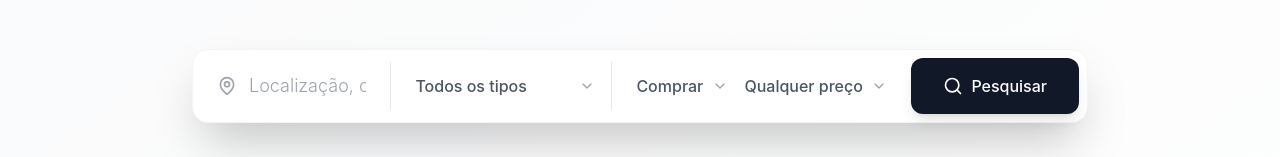
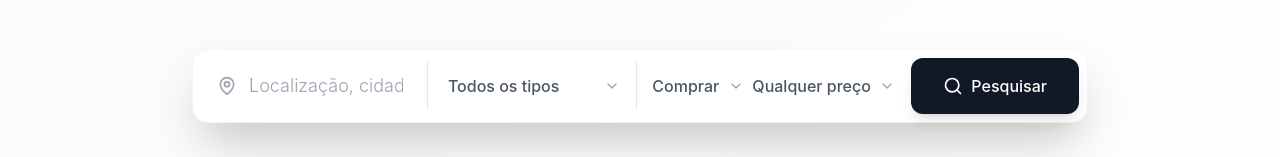
Before and after one commit to sergiodfvalentee/domiva-pt, a Next.js app: page / in a window 1280 px wide. Shown: the part 239-396 px from the top of the page. Built offline with nearby package versions, Linux system fonts and the light colour scheme; no server answers; the database is empty.

Commit message:
🔧 Make location field much wider (50% of search bar)

```diff
--- a/app/page.js
+++ b/app/page.js
@@ -100,8 +100,8 @@ export default function HomePage() {
             <div className="max-w-6xl mx-auto mb-16">
               <div className="bg-white rounded-2xl shadow-2xl p-2 border border-gray-100">
                 <div className="flex flex-col lg:flex-row items-center space-y-2 lg:space-y-0 lg:space-x-2">
-                  {/* Location Input - Made wider */}
-                  <div className="flex-[2] flex items-center space-x-3 px-4 py-3 min-w-0">
+                  {/* Location Input - Made much wider */}
+                  <div className="w-full lg:w-1/2 flex items-center space-x-3 px-4 py-3 min-w-0">
                     <MapPin className="h-5 w-5 text-gray-400 flex-shrink-0" />
                     <input
                       type="text"
@@ -113,8 +113,8 @@ export default function HomePage() {
                   <div className="hidden lg:block w-px h-12 bg-gray-200"></div>
 
                   {/* Property Type Dropdown */}
-                  <div className="relative">
-                    <select className="appearance-none text-gray-600 bg-transparent border-none outline-none px-4 py-3 pr-8 cursor-pointer font-medium hover:text-gray-900 transition-colors">
+                  <div className="relative flex-shrink-0">
+                    <select className="appearance-none text-gray-600 bg-transparent border-none outline-none px-3 py-3 pr-6 cursor-pointer font-medium hover:text-gray-900 transition-colors whitespace-nowrap">
                       <option value="">Todos os tipos</option>
                       <option value="apartamento">Apartamentos</option>
                       <option value="moradia">Moradias</option>
@@ -131,7 +131,7 @@ export default function HomePage() {
                   <div className="hidden lg:block w-px h-12 bg-gray-200"></div>
 
                   {/* Transaction Type & Price Range */}
-                  <div className="flex items-center space-x-4 px-4">
+                  <div className="flex items-center space-x-2 px-2 flex-shrink-0">
                     <div className="relative">
                       <select className="appearance-none text-gray-600 bg-transparent border-none outline-none pr-6 cursor-pointer font-medium hover:text-gray-900 transition-colors">
                         <option>Comprar</option>
```
